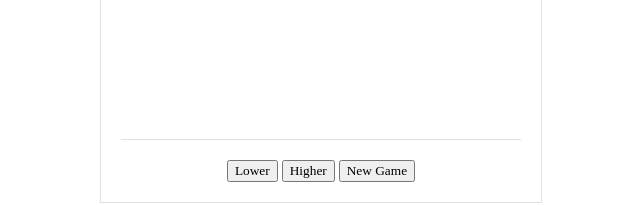
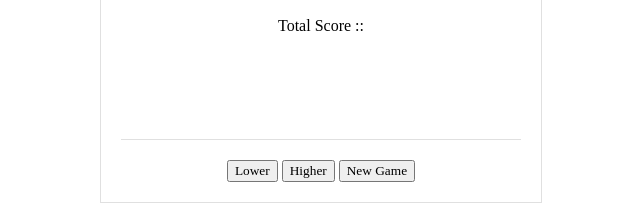
Before and after one commit to JatinCShephertz/AngularJS-Hi-Low-Card-Game, a plain HTML site: page src/app/index.html in a window 1280 px wide. Both pictures are taken after a click on the button "Start Game". Shown: the part 240-445 px from the top of the page, 319-959 px from the left. Drawn offline with nearby package versions, Linux system fonts and the light colour scheme; no server answers.

Commit message:
Added total score

```diff
--- a/src/app/index.html
+++ b/src/app/index.html
@@ -14,6 +14,7 @@
 			<p class="cards__text" ng-bind="choice"></p>
 			<p class="cards__text" ng-bind="result"></p>
 			<p ng-show="isRemain" class="cards__text" ng-bind="remain"></p>
+			<p ng-show="!start" class="cards__text" >Total Score :: {{totalScore}}</p>
 		</div>
 
 		<div id="controls" class="controls">
```
